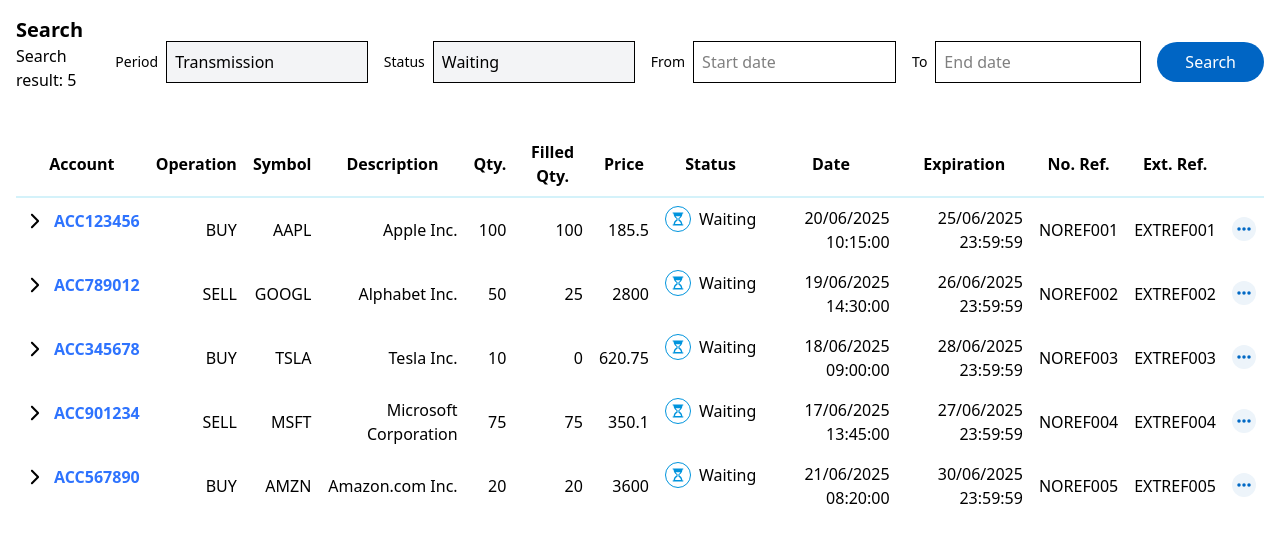
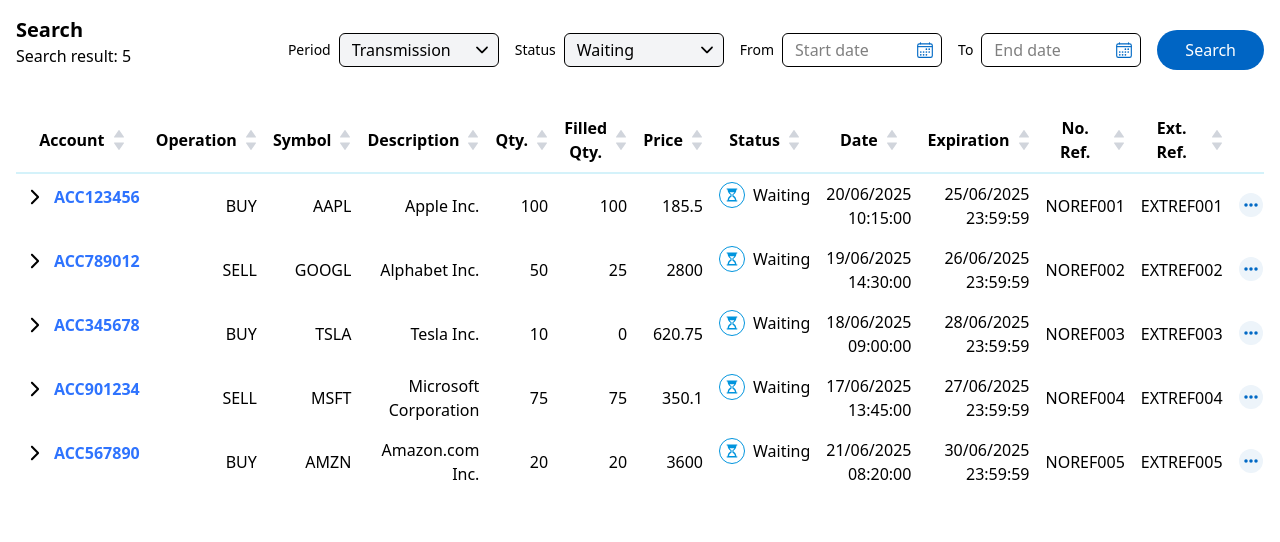
Before and after one commit to sorasora46/ata-it-assignment, a React (Vite) app: page / in a window 1280 px wide. Shown: the top 542 px of the page. Built offline with nearby package versions, Linux system fonts and the light colour scheme.

Commit message:
Implemented sorting and date searching

```diff
--- a/src/App.tsx
+++ b/src/App.tsx
@@ -8,23 +8,83 @@ import { LuExternalLink } from 'react-icons/lu';
 import Warning from './components/Warning';
 import OrderDetail from './components/OrderDetail';
 import { formatDateTime } from './utils/DateUtil';
+import CustomDatePicker from './components/CustomDatePicker';
+import type { Order } from './types/order';
+import { BiSolidUpArrow, BiSolidDownArrow } from 'react-icons/bi';
+import { columnDefs } from './constants/columns';
 
 function App() {
   const [startDate, setStartDate] = useState<Date | null>(null);
   const [endDate, setEndDate] = useState<Date | null>(null);
   const [openRow, setOpenRow] = useState<number | null>(null);
+  const [filteredOrders, setFilteredOrders] = useState<Order[]>(mockOrders);
+  const [sortColumn, setSortColumn] = useState<string | null>(null);
+  const [sortDirection, setSortDirection] = useState<'asc' | 'desc'>('asc');
 
   const toggleRow = (index: number) => {
     setOpenRow(openRow === index ? null : index);
   };
 
-  const filteredOrders = mockOrders.filter(order => {
+  const sortOrders = (orders: typeof mockOrders) => {
+    if (!sortColumn) return orders;
+
+    return [...orders].sort((a, b) => {
+      const valA = a[sortColumn as keyof typeof a];
+      const valB = b[sortColumn as keyof typeof b];
+
+      if (valA == null || valB == null) return 0;
+
+      const isDate = ['date', 'expiration'].includes(sortColumn);
+      const aValue = isDate ? new Date(valA as string).getTime() : valA;
+      const bValue = isDate ? new Date(valB as string).getTime() : valB;
+
+      if (aValue < bValue) return sortDirection === 'asc' ? -1 : 1;
+      if (aValue > bValue) return sortDirection === 'asc' ? 1 : -1;
+      return 0;
+    });
+  };
+  const sortedOrders = sortOrders(filteredOrders);
+
+  const handleSort = (column: string) => {
+    if (sortColumn === column) {
+      setSortDirection(prev => (prev === 'asc' ? 'desc' : 'asc'));
+    } else {
+      setSortColumn(column);
+      setSortDirection('asc');
+    }
+  };
+
+
+  const handleSearchClick = () => {
+    const result = mockOrders.filter(order => {
       const orderDate = new Date(order.date);
       return (
         (!startDate || orderDate >= startDate) &&
         (!endDate || orderDate <= endDate)
       );
     });
+    setFilteredOrders(result);
+    setOpenRow(null);
+  }
+
+  const renderSortIcons = (column: string) => {
+    const isActive = sortColumn === column;
+
+    return (
+      <span className="inline-flex gap-1 flex-col ml-1 text-xs leading-none">
+        <BiSolidUpArrow
+          fontSize={12}
+          className={`transition ${isActive && sortDirection === 'asc' ? 'text-black' : 'text-gray-300'
+            }`}
+        />
+        <BiSolidDownArrow
+          fontSize={12}
+          className={`transition -mt-1 ${isActive && sortDirection === 'desc' ? 'text-black' : 'text-gray-300'
+            }`}
+        />
+      </span>
+    );
+  };
 
   return (
     <main className="p-4 w-full">
@@ -38,43 +98,65 @@ function App() {
 
         <div className="flex justify-center items-center gap-4">
           <div className='flex justify-center items-center gap-2'>
-            <label className="text-sm font-medium block">Period</label>
+            <label htmlFor='period' className="text-sm font-medium block">Period</label>
+            <div className="relative w-40">
               <input
+                id='period'
+                name='period'
+                disabled
                 type="text"
                 value="Transmission"
                 readOnly
-              className="border p-2 w-full bg-gray-100 cursor-not-allowed"
+                className="border py-1 px-3 pr-8 w-full bg-gray-100 cursor-not-allowed rounded-md"
+              />
+              <IoIosArrowDown
+                fontWeight="bold"
+                fontSize={18}
+                className="absolute right-2 top-1/2 transform -translate-y-1/2 pointer-events-none"
+              />
+            </div>
+          </div>
+          <div className='flex justify-center items-center gap-2'>
+            <label htmlFor='status' className="text-sm font-medium block">Status</label>
+            <div className="relative w-40">
+              <input
+                id='status'
+                name='status'
+                disabled
+                type="text"
+                value="Waiting"
+                readOnly
+                className="border py-1 px-3 pr-8 w-full bg-gray-100 cursor-not-allowed rounded-md"
+              />
+              <IoIosArrowDown
+                fontWeight="bold"
+                fontSize={18}
+                className="absolute right-2 top-1/2 transform -translate-y-1/2 pointer-events-none"
+              />
+            </div>
+          </div>
+          <div className='flex justify-center items-center gap-2'>
+            <label htmlFor='startDate' className="text-sm font-medium block">From</label>
+            <DatePicker
+              selected={startDate}
+              onChange={(date: Date | null) => setStartDate(date)}
+              placeholderText='Start date'
+              dateFormat="dd/MM/yyyy"
+              customInput={<CustomDatePicker />}
             />
           </div>
           <div className='flex justify-center items-center gap-2'>
-            <label className="text-sm font-medium block">Status</label>
-            <input
-              type="text"
-              value="Waiting"
-              readOnly
-              className="border p-2 w-full bg-gray-100 cursor-not-allowed"
-            />
-          </div>
-          <div className='flex justify-center items-center gap-2'>
-            <label className="text-sm font-medium block">From</label>
-            <DatePicker
-              selected={startDate}
-              onChange={(date: Date | null) => setStartDate(date)}
-              className="border p-2 w-full"
-              placeholderText="Start date"
-            />
-          </div>
-          <div className='flex justify-center items-center gap-2'>
-            <label className="text-sm font-medium block">To</label>
+            <label htmlFor='endDate' className="text-sm font-medium block">To</label>
             <DatePicker
               selected={endDate}
               onChange={(date: Date | null) => setEndDate(date)}
-              className="border p-2 w-full"
-              placeholderText="End date"
+              placeholderText='End date'
+              dateFormat="dd/MM/yyyy"
+              customInput={<CustomDatePicker />}
             />
           </div>
           <div className='flex justify-center items-center'>
-            <button className="px-7 py-2 rounded-full w-full bg-[#0065c4] text-white">Search</button>
+            <button className="px-7 py-2 rounded-full w-full bg-[#0065c4] text-white cursor-pointer" onClick={handleSearchClick}>Search</button>
           </div>
         </div>
       </header>
@@ -83,23 +165,23 @@ function App() {
         <table className="min-w-full">
           <thead className="border-b-2 border-[#d4f2fa]">
             <tr>
-              <th className="p-2">Account</th>
-              <th className="p-2">Operation</th>
-              <th className="p-2">Symbol</th>
-              <th className="p-2 hidden sm:table-cell">Description</th>
-              <th className="p-2 hidden sm:table-cell">Qty.</th>
-              <th className="p-2 hidden sm:table-cell">Filled Qty.</th>
-              <th className="p-2 hidden sm:table-cell">Price</th>
-              <th className="p-2">Status</th>
-              <th className="p-2 hidden sm:table-cell">Date</th>
-              <th className="p-2 hidden sm:table-cell">Expiration</th>
-              <th className="p-2 hidden sm:table-cell">No. Ref.</th>
-              <th className="p-2 hidden sm:table-cell">Ext. Ref.</th>
+              {columnDefs.map(({ key, label, hide }) => (
+                <th
+                  key={key}
+                  className={`p-2 cursor-pointer ${hide ?? ''}`}
+                  onClick={() => handleSort(key)}
+                >
+                  <span className="flex items-center justify-center gap-1">
+                    {label}
+                    {renderSortIcons(key)}
+                  </span>
+                </th>
+              ))}
               <th className="p-2 hidden sm:table-cell"></th>
             </tr>
           </thead>
           <tbody>
-            {filteredOrders.map((order, index) => (
+            {sortedOrders.map((order, index) => (
               <>
                 <tr key={order.id} className={`${openRow === index ? "" : "border-"} text-right`}>
                   <td className="flex justify-center items-center gap-2 font-bold text-[#2e73fe] p-2">
--- /dev/null
+++ b/src/components/CustomDatePicker.tsx
@@ -0,0 +1,28 @@
+import { forwardRef } from 'react';
+import { IoCalendarOutline } from 'react-icons/io5';
+
+type CustomDatePickerProps = {
+    value?: string;
+    onClick?: () => void;
+    placeholder?: string;
+};
+
+const CustomDatePicker = forwardRef<HTMLInputElement, CustomDatePickerProps>(({ value, onClick, placeholder }, ref) => (
+    <div className="relative w-40">
+        <input
+            ref={ref}
+            onClick={onClick}
+            value={value}
+            placeholder={placeholder ?? 'Select date'}
+            readOnly
+            className="border py-1 px-3 pr-8 w-full cursor-pointer rounded-md"
+        />
+        <IoCalendarOutline
+            fontSize={18}
+            className="text-[#0169c5] absolute right-2 top-1/2 -translate-y-1/2 pointer-events-none"
+        />
+    </div>
+));
+
+CustomDatePicker.displayName = 'CustomDateInput';
+export default CustomDatePicker;
--- /dev/null
+++ b/src/constants/columns.ts
@@ -0,0 +1,29 @@
+export const COLUMNS = {
+  ACCOUNT: "Account",
+  OPERATION: "Operation",
+  SYMBOL: "Symbol",
+  DESCRIPTION: "Description",
+  QTY: "Qty.",
+  FILLED_QTY: "Filled Qty.",
+  PRICE: "Price",
+  STATUS: "Status",
+  DATE: "Date",
+  EXPIRATION: "Expiration",
+  NO_REF: "No. Ref.",
+  EXT_REF: "Ext. Ref.",
+};
+
+export const columnDefs = [
+  { key: 'account',      label: COLUMNS.ACCOUNT },
+  { key: 'operation',    label: COLUMNS.OPERATION },
+  { key: 'symbol',       label: COLUMNS.SYMBOL },
+  { key: 'description',  label: COLUMNS.DESCRIPTION, hide: 'hidden sm:table-cell' },
+  { key: 'quantity',     label: COLUMNS.QTY,          hide: 'hidden sm:table-cell' },
+  { key: 'filledQuantity', label: COLUMNS.FILLED_QTY, hide: 'hidden sm:table-cell' },
+  { key: 'price',        label: COLUMNS.PRICE,        hide: 'hidden sm:table-cell' },
+  { key: 'status',       label: COLUMNS.STATUS },
+  { key: 'date',         label: COLUMNS.DATE,         hide: 'hidden sm:table-cell' },
+  { key: 'expiration',   label: COLUMNS.EXPIRATION,   hide: 'hidden sm:table-cell' },
+  { key: 'noRef',        label: COLUMNS.NO_REF,       hide: 'hidden sm:table-cell' },
+  { key: 'extRef',       label: COLUMNS.EXT_REF,      hide: 'hidden sm:table-cell' },
+];
```
Lines whose indentation alone changed are shown as unchanged.
